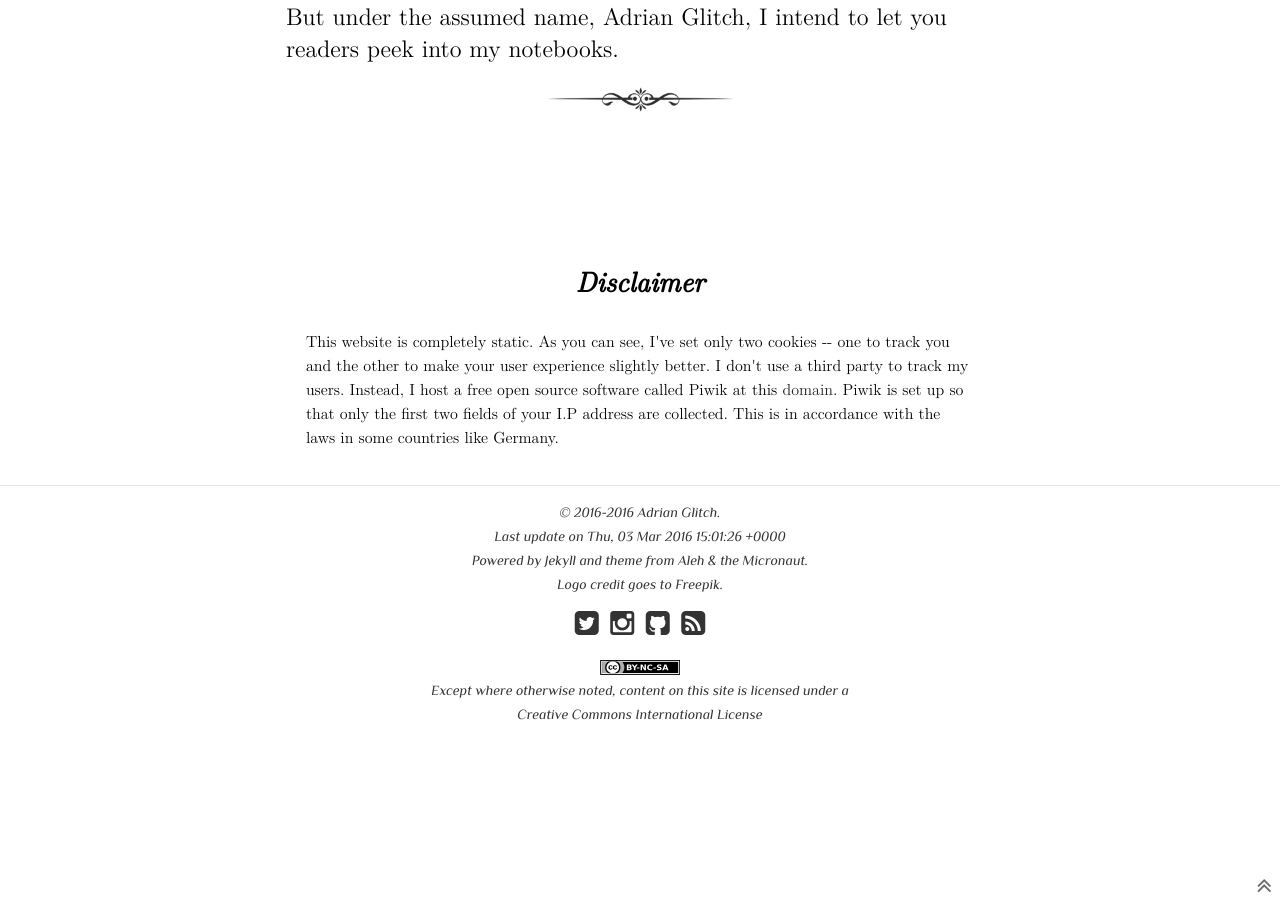
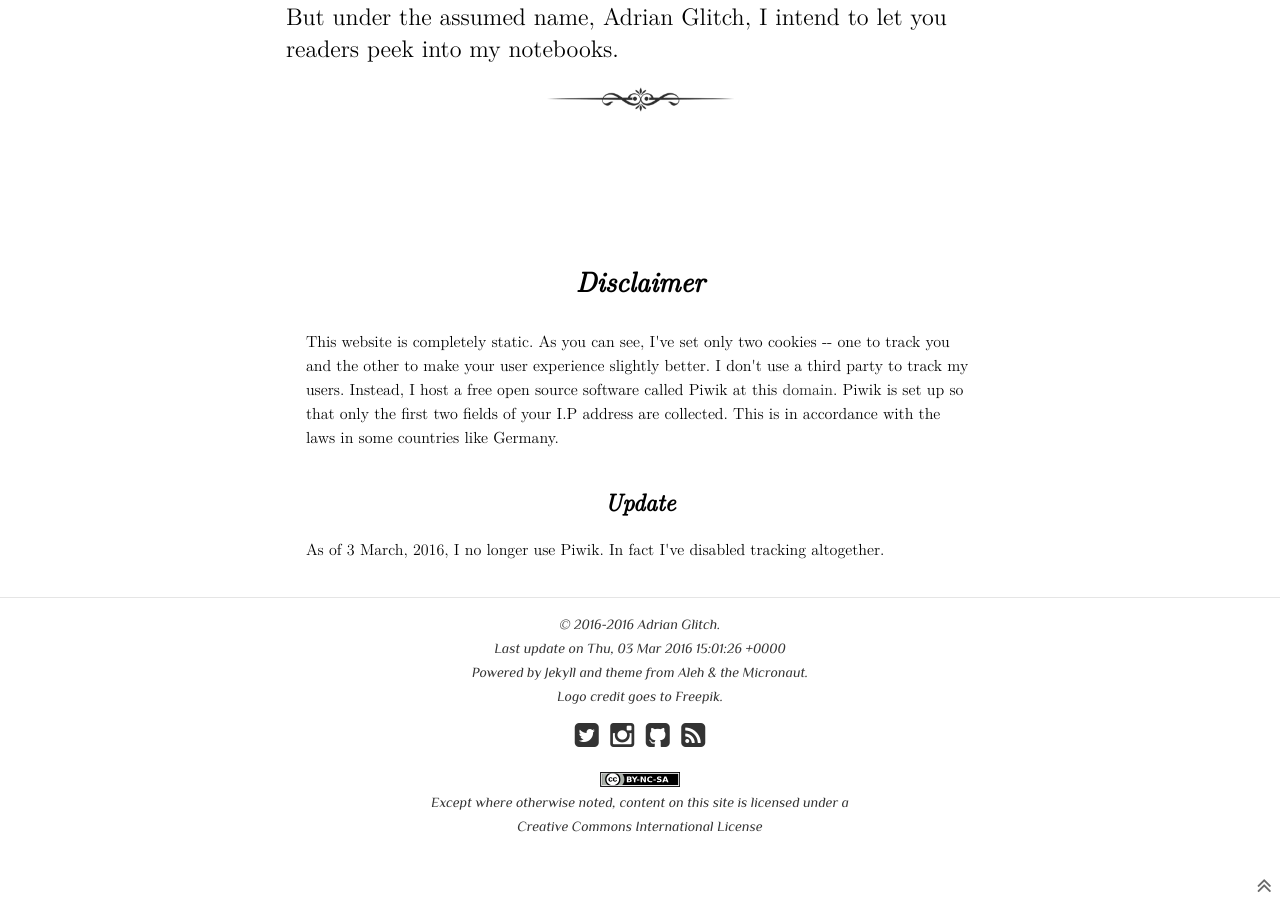
Before and after one commit to TheRocketeers/theHeartsRocketeers, a Jekyll site: the page built from about/index.md, in a window 1280 px wide and 900 px high, scrolled down 955 px. Built offline with Jekyll 4.4.1, drawn with Linux system fonts in a browser that asks for light colours; nearby versions of some CDN libraries; before the commit the page ends 1743 px from its top, so only the background shows below that.

Commit message:
Content-Editor changes

```diff
--- a/about/index.md
+++ b/about/index.md
@@ -24,4 +24,6 @@ Besides mathematics I love writing stories. I have dozens of secret notebooks wh
 <div class="well">
 <h4 class="center">Disclaimer </h4>
 This website is completely static. As you can see, I've set only two cookies -- one to track you and the other to make your user experience slightly better. I don't use a third party to track my users. Instead, I host a free open source software called Piwik at this <a href="http://pwiki-standing.rhcloud.com">domain</a>. Piwik is set up so that only the first two fields of your I.P address are collected. This is in accordance with the laws in some countries like Germany.
+<h5 class="center">Update</h5>
+As of 3 March, 2016, I no longer use Piwik. In fact I've disabled tracking altogether.
 </div>
```
